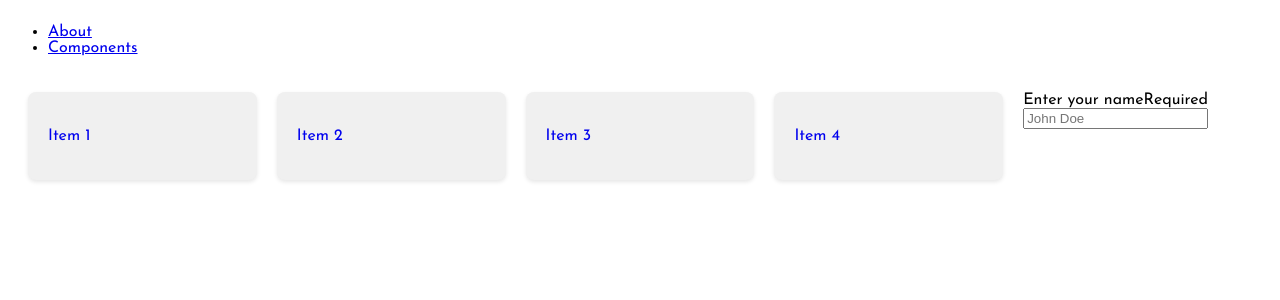
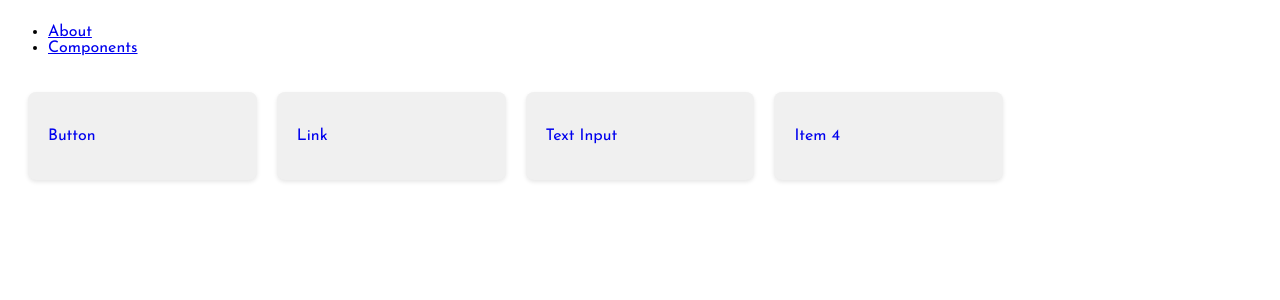
Before and after one commit to xirclebox/hg, a Next.js app: page / in a window 1280 px wide. Shown: the top 300 px of the page. Built offline with nearby package versions, Linux system fonts and the light colour scheme.

Commit message:
added component pages

```diff
--- a/app/layout.tsx
+++ b/app/layout.tsx
@@ -1,9 +1,11 @@
 import type { Metadata } from "next";
 
 import "./globals.scss";
+import SkipContent from "@/components/SkipContent/SkipContent";
+import Navbar from "@/components/Navbar/Navbar";
 
 export const metadata: Metadata = {
-  title: "Ability UI",
+  title: "Xircle UI",
   description: "An accessible component library",
 };
 
@@ -12,7 +14,17 @@ export default function RootLayout({
 }: Readonly<{ children: React.ReactNode }>) {
   return (
     <html lang="en">
-      <body className="">{children}</body>
+      <body className="">
+        <div className="Site__wrapper">
+          <SkipContent />
+          <header className="Site__Header">
+            <Navbar />
+          </header>
+          <main id="main" className="main">
+            {children}
+          </main>
+        </div>
+      </body>
     </html>
   );
 }
--- a/app/page.tsx
+++ b/app/page.tsx
@@ -1,20 +1,9 @@
 "use client";
 import React from "react";
-import SkipContent from "@/components/SkipContent/SkipContent";
-import Navbar from "@/components/Navbar/Navbar";
+
 import ComponentList from "@/components/ComponentList/ComponentList";
 import { components } from "../components/ComponentList/ComponentListItems";
 
 export default function Home() {
-  return (
-    <div className="Site__wrapper">
-      <SkipContent />
-      <header className="Site__Header">
-        <Navbar />
-      </header>
-      <main id="main" className="main">
-        <ComponentList components={components} />
-      </main>
-    </div>
-  );
+  return <ComponentList components={components} />;
 }
--- a/components/ComponentList/ComponentList.tsx
+++ b/components/ComponentList/ComponentList.tsx
@@ -1,6 +1,5 @@
 import React, { useState } from "react";
 import "./ComponentList.scss";
-import { TextInput } from "../TextInput/TextInput";
 
 interface Component {
   id: number;
@@ -13,9 +12,6 @@ interface ComponentListProps {
 }
 
 const ComponentList = ({ components }: ComponentListProps) => {
-  // input test
-  const [inputValue, setInputValue] = useState("");
-
   return (
     <div className="ComponentList-grid">
       {components.map((component) => (
@@ -27,15 +23,6 @@ const ComponentList = ({ components }: ComponentListProps) => {
           <p>{component.name}</p>
         </a>
       ))}
-
-      <TextInput
-        id="my-input"
-        label="Enter your name"
-        placeholder="John Doe"
-        value={inputValue}
-        onChange={setInputValue}
-        required
-      />
     </div>
   );
 };
--- a/components/ComponentList/ComponentListItems.tsx
+++ b/components/ComponentList/ComponentListItems.tsx
@@ -1,6 +1,6 @@
 export const components = [
-  { id: 1, name: "Item 1", url: "#" },
-  { id: 2, name: "Item 2", url: "#" },
-  { id: 3, name: "Item 3", url: "#" },
+  { id: 1, name: "Button", url: "/button" },
+  { id: 2, name: "Link", url: "/link" },
+  { id: 3, name: "Text Input", url: "/textinput" },
   { id: 4, name: "Item 4", url: "#" },
 ];
--- a/components/Link/Link.tsx
+++ b/components/Link/Link.tsx
@@ -1,5 +1,5 @@
 import React from "react";
-import "./Link.css";
+import "./Link.scss";
 
 interface LinkProps {
   href: string;
```
Also changed, not shown: app/button/page.tsx (added, +15 -0 lines), app/link/page.tsx (added, +15 -0 lines), app/textinput/page.tsx (added, +24 -0 lines).
